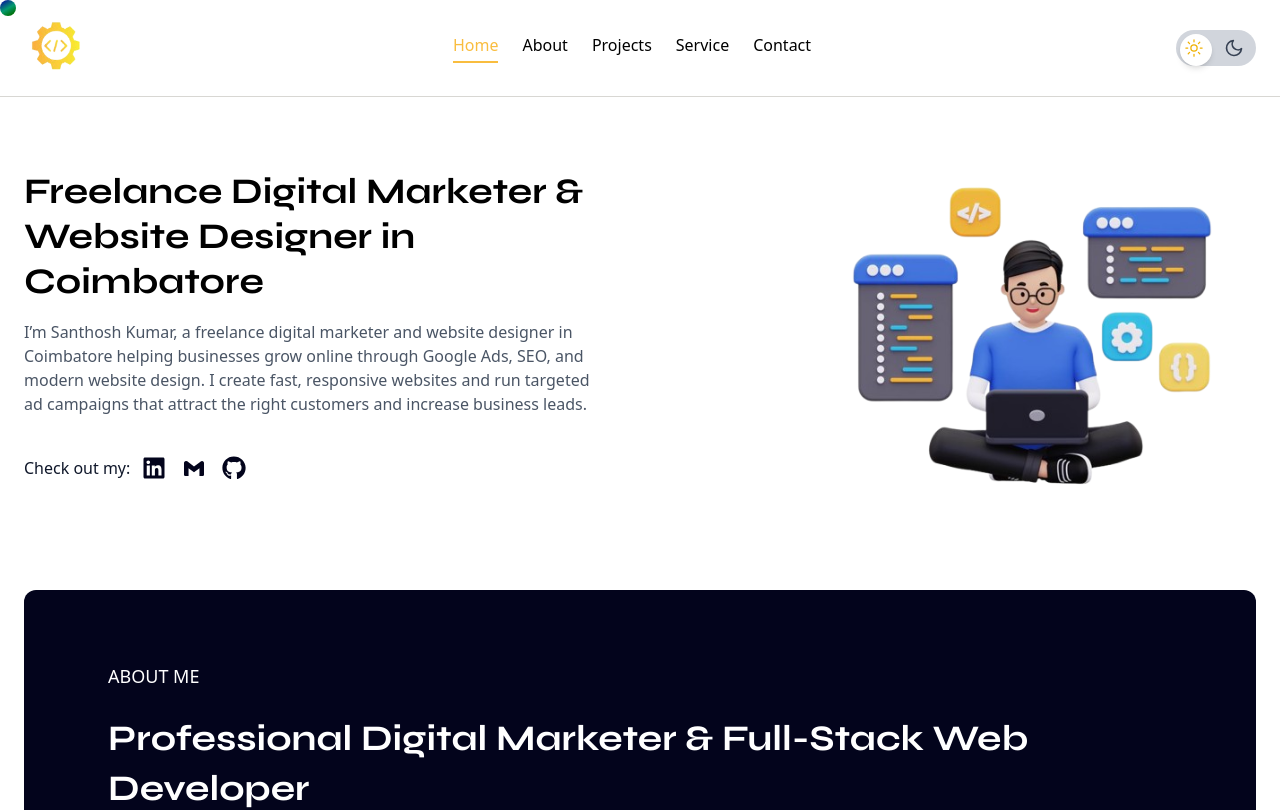
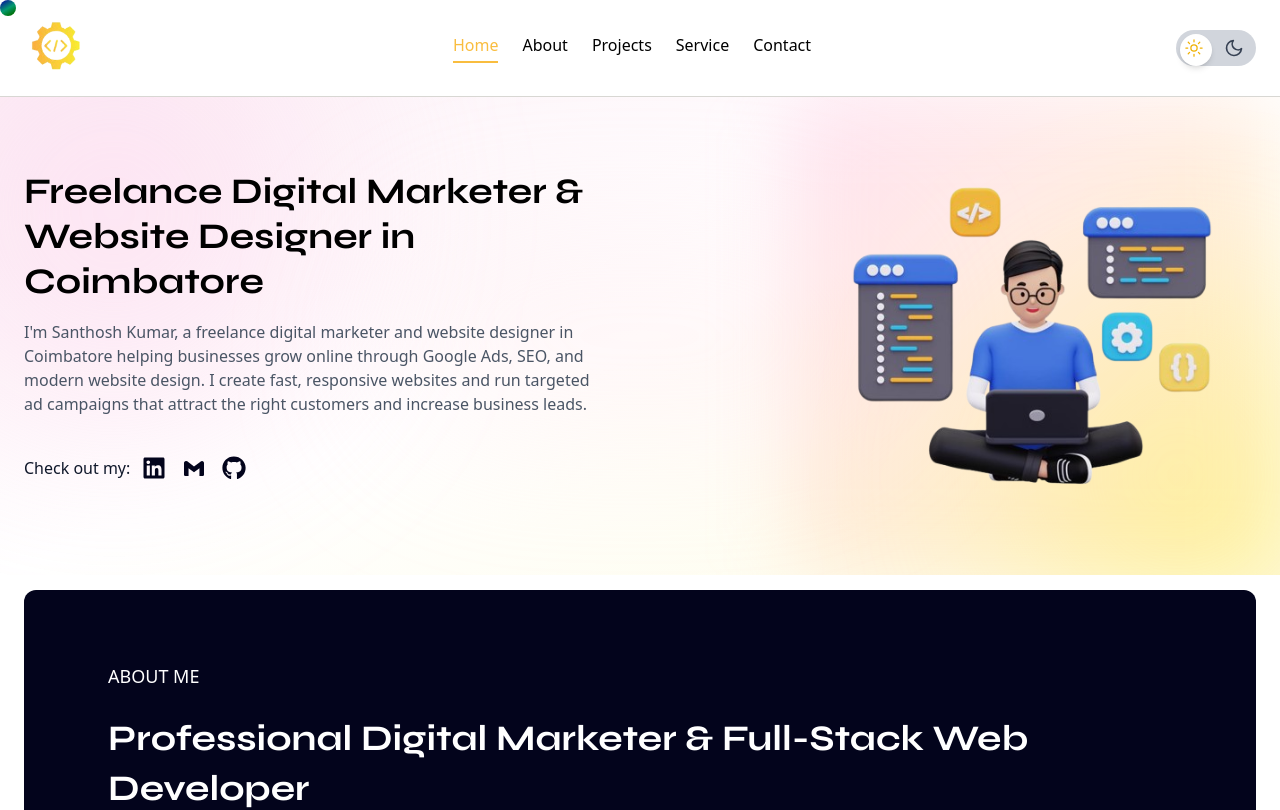
Before and after one commit to A-M-Santhoshkumar/sitedesign, a Next.js app: page / in a window 1280 px wide. Shown: the top 810 px of the page. Built offline with nearby package versions, Linux system fonts and the light colour scheme.

Commit message:
updated something

```diff
--- a/components/homecomponents/HeroSection.tsx
+++ b/components/homecomponents/HeroSection.tsx
@@ -58,8 +58,29 @@ const HeroSection: React.FC = () => {
   }, [inView, controls]);
 
   return (
-    <section className={`section ${isDarkMode ? 'bg-[#111]' : 'bg-white'}`}>
-      <div className="container">
+    <section
+      className={`section relative overflow-hidden ${
+        isDarkMode ? "bg-[#111]" : "bg-gradient-to-br from-pink-50 via-white to-yellow-50"
+      }`}
+    >
+      {/* Light mode decorative blobs */}
+      {!isDarkMode && (
+        <>
+          <div className="pointer-events-none absolute -top-24 -left-24 w-[420px] h-[420px] bg-pink-200/40 rounded-full blur-[100px]" />
+          <div className="pointer-events-none absolute -bottom-20 -right-20 w-[360px] h-[360px] bg-yellow-200/40 rounded-full blur-[90px]" />
+          <div className="pointer-events-none absolute top-1/2 left-1/2 -translate-x-1/2 -translate-y-1/2 w-[500px] h-[200px] bg-rose-100/30 rounded-full blur-[80px]" />
+        </>
+      )}
+
+      {/* Dark mode decorative blobs */}
+      {isDarkMode && (
+        <>
+          <div className="pointer-events-none absolute -top-32 -left-32 w-[500px] h-[500px] bg-pink-500/10 rounded-full blur-[120px]" />
+          <div className="pointer-events-none absolute -bottom-32 -right-32 w-[400px] h-[400px] bg-yellow-400/10 rounded-full blur-[100px]" />
+        </>
+      )}
+
+      <div className="container relative z-10">
         <div className="flex flex-col-reverse md:flex-row items-center justify-between gap-10">
 
           {/* LEFT */}
@@ -77,20 +98,27 @@ const HeroSection: React.FC = () => {
               mainTitleClass="text-xl md:text-2xl leading-tight"
             />
 
-  <p className={`max-w-xl py-4 ${isDarkMode ? 'text-gray-300' : 'text-gray-600'}`}>
-   I’m Santhosh Kumar, a freelance digital marketer and website designer in Coimbatore helping businesses grow online through Google Ads, SEO, and modern website design. I create fast, responsive websites and run targeted ad campaigns that attract the right customers and increase business leads.
-
-
+            <p className={`max-w-xl py-4 ${isDarkMode ? "text-gray-300" : "text-gray-600"}`}>
+              I'm Santhosh Kumar, a freelance digital marketer and website designer in Coimbatore
+              helping businesses grow online through Google Ads, SEO, and modern website design. I
+              create fast, responsive websites and run targeted ad campaigns that attract the right
+              customers and increase business leads.
             </p>
 
-
-            <div className={`flex flex-col md:flex-row gap-3 py-6 items-center md:items-start`}>
-              <h5 className={isDarkMode ? 'text-white' : 'text-dark'}>Check out my:</h5>
+            <div className="flex flex-col md:flex-row gap-3 py-6 items-center md:items-start">
+              <h5 className={isDarkMode ? "text-white" : "text-dark"}>Check out my:</h5>
 
               <div className="flex gap-4">
                 {icons.map((item, index) => (
-                  <a key={index} href={item.link} target="_blank">
-                    <item.icon className={isDarkMode ? 'text-white hover:scale-110 transition' : 'text-primary hover:scale-110 transition'} size={24} />
+                  <a key={index} href={item.link} target="_blank" rel="noopener noreferrer">
+                    <item.icon
+                      className={
+                        isDarkMode
+                          ? "text-white hover:scale-110 transition"
+                          : "text-primary hover:scale-110 transition"
+                      }
+                      size={24}
+                    />
                   </a>
                 ))}
               </div>
@@ -104,16 +132,22 @@ const HeroSection: React.FC = () => {
             animate={controls}
             className="w-full md:w-1/2 flex justify-center md:justify-end"
           >
+            {/* Image wrapper with subtle glow in light mode */}
+            <div className="relative">
+              {!isDarkMode && (
+                <div className="absolute -inset-4 bg-gradient-to-br from-pink-300/30 to-yellow-300/30 rounded-3xl blur-2xl" />
+              )}
               <Image
                 src="/images/main.png"
                 alt="Main"
                 width={500}
                 height={500}
-  className="w-md h-auto"
+                className="relative w-md h-auto"
                 priority
                 placeholder="blur"
-  blurDataURL="/images/blur.jpg" // small blurred image
+                blurDataURL="/images/blur.jpg"
               />
+            </div>
           </motion.div>
 
         </div>
```
Lines whose indentation alone changed are shown as unchanged.
